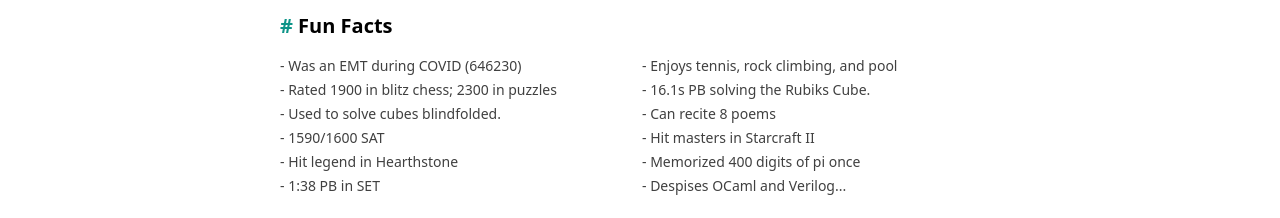
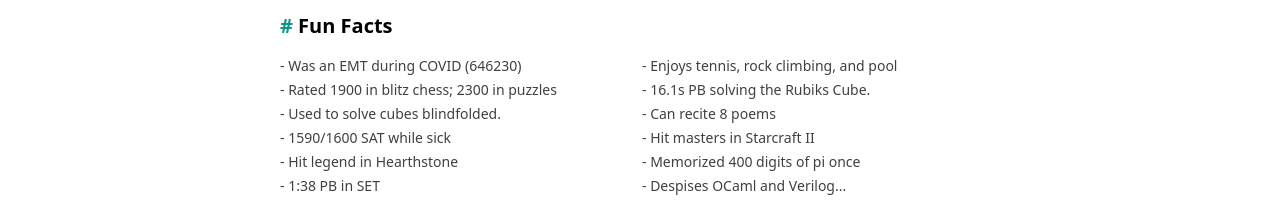
Before and after one commit to bryant-har/bryanthar.com, a Next.js app: page /resume in a window 1280 px wide. Shown: the part 1680-1898 px from the top of the page. Built offline with nearby package versions, Linux system fonts and the light colour scheme.

Commit message:
edit fun facts

```diff
--- a/src/pages/resume/index.js
+++ b/src/pages/resume/index.js
@@ -101,11 +101,11 @@ export default function Resume() {
           <li>- 16.1s PB solving the Rubiks Cube.</li>
           <li>- Used to solve cubes blindfolded.</li>
           <li>- Can recite 8 poems</li>
-          <li>- 1590/1600 SAT</li>
+          <li>- 1590/1600 SAT while sick</li>
           <li>- Hit masters in Starcraft II</li>
           <li>- Hit legend in Hearthstone</li>
           <li>- Memorized 400 digits of pi once</li>
-          <li>- 1:38 PB in <a href= 'setwithfriends.com'>SET</a></li>
+          <li>- 1:38 PB in <a classname = 'link' href= 'setwithfriends.com'>SET</a></li>
           <li>- Despises OCaml and Verilog...</li>
         </ul>
       </section>
```
